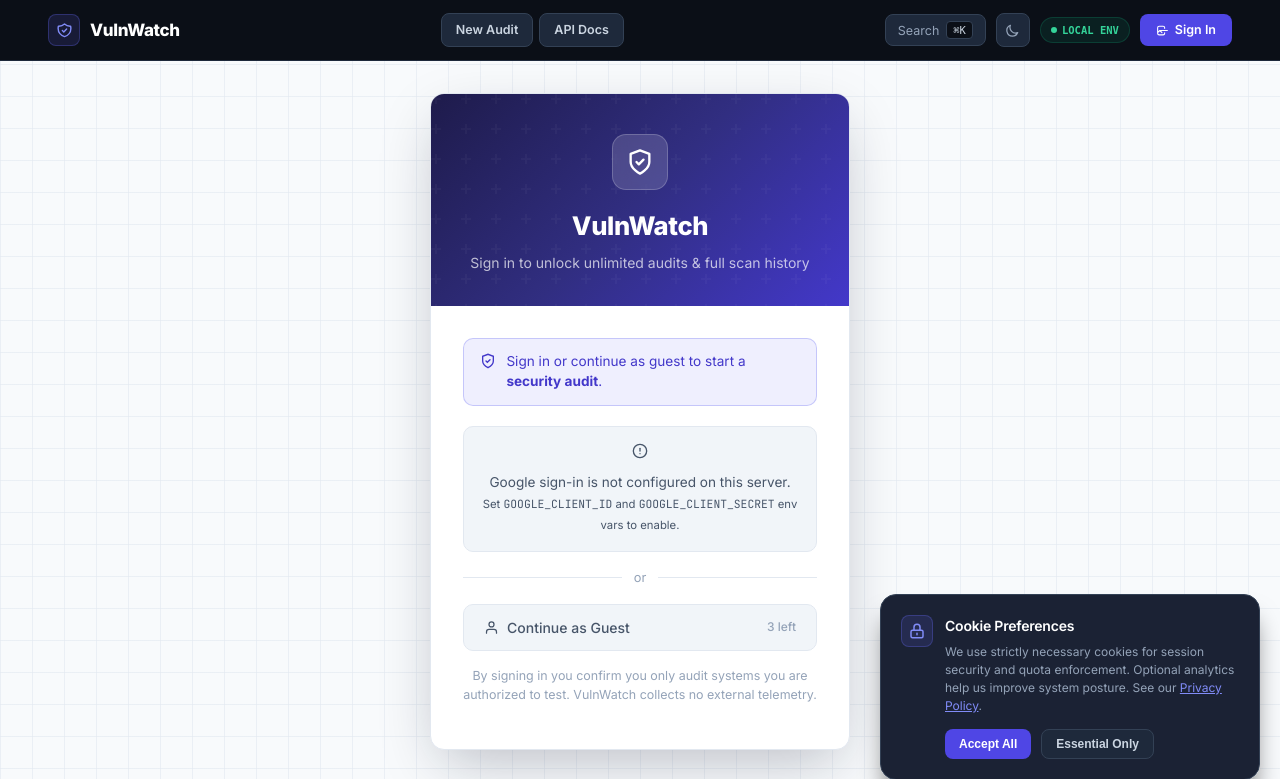
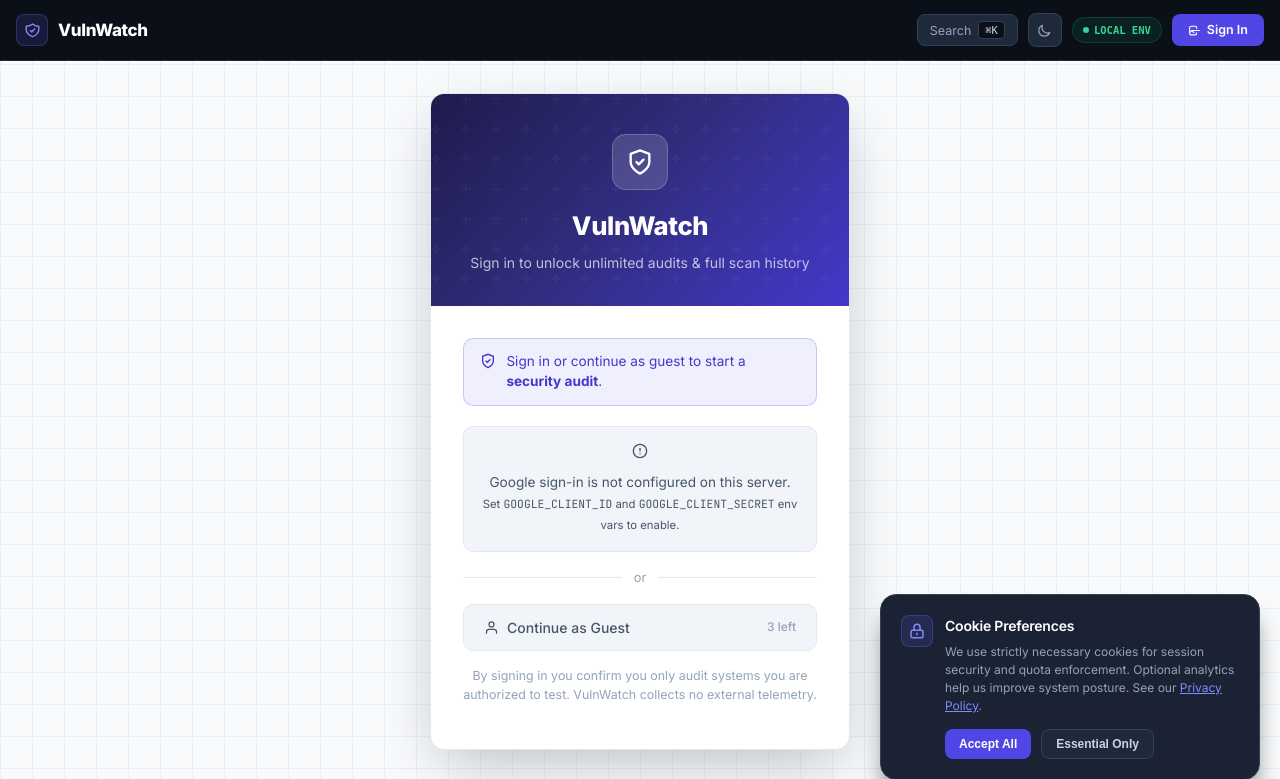
Before and after one commit to chandureddy142/VulnWatch, a Flask app: page /auth/login?reason=audit_required in a window 1280 px wide. Shown: the top 779 px of the page. Run offline with Flask 3, Linux system fonts and the light colour scheme.

Commit message:
v3.1.6: Remove New Audit from navbar and add floating plus button to home page

```diff
--- a/templates/base.html
+++ b/templates/base.html
@@ -43,7 +43,7 @@
 </head>
 <body>
         <nav style="width: 100% !important; background-color: #0b0f17 !important; border-bottom: 1px solid #1e293b !important; box-sizing: border-box !important; position: sticky !important; top: 0 !important; z-index: 50 !important;">
-            <div style="width: 100% !important; max-width: 1500px !important; margin: 0 auto !important; padding: 0 48px !important; height: 60px !important; display: flex !important; justify-content: space-between !important; align-items: center !important; box-sizing: border-box !important;">
+            <div style="width: 100% !important; max-width: 2000px !important; margin: 0 auto !important; padding: 0 16px !important; height: 60px !important; display: flex !important; justify-content: space-between !important; align-items: center !important; box-sizing: border-box !important;">
 
                 <!-- LEFT ZONE: Logo & Brand -->
                 <div style="display: flex; align-items: center; flex-shrink: 0;">
@@ -66,17 +66,6 @@
                         Dashboard
                     </a>
                     {% endif %}
-                    <a href="{% if 'scanner.scan_page' is defined %}/scanner{% else %}/scanner{% endif %}"
-                       id="nav-new-audit"
-                       style="display: inline-flex; align-items: center; padding: 6px 14px; font-size: 12.5px; font-weight: 600; color: #cbd5e1; background: #1e293b; border: 1px solid #334155; border-radius: 8px; text-decoration: none; white-space: nowrap; transition: background 0.15s, color 0.15s;"
-                       onmouseover="this.style.background='#273549';this.style.color='#f1f5f9'" onmouseout="this.style.background='#1e293b';this.style.color='#cbd5e1'">
-                        New Audit
-                    </a>
-                    <a href="/api/docs"
-                       style="display: inline-flex; align-items: center; padding: 6px 14px; font-size: 12.5px; font-weight: 600; color: #cbd5e1; background: #1e293b; border: 1px solid #334155; border-radius: 8px; text-decoration: none; white-space: nowrap; transition: background 0.15s, color 0.15s;"
-                       onmouseover="this.style.background='#273549';this.style.color='#f1f5f9'" onmouseout="this.style.background='#1e293b';this.style.color='#cbd5e1'">
-                        API Docs
-                    </a>
                 </div>
 
                 <!-- RIGHT ZONE: Search, Theme, Env Pill & Profile -->
```
Also changed, not shown: templates/home.html (+33 -0 lines).
